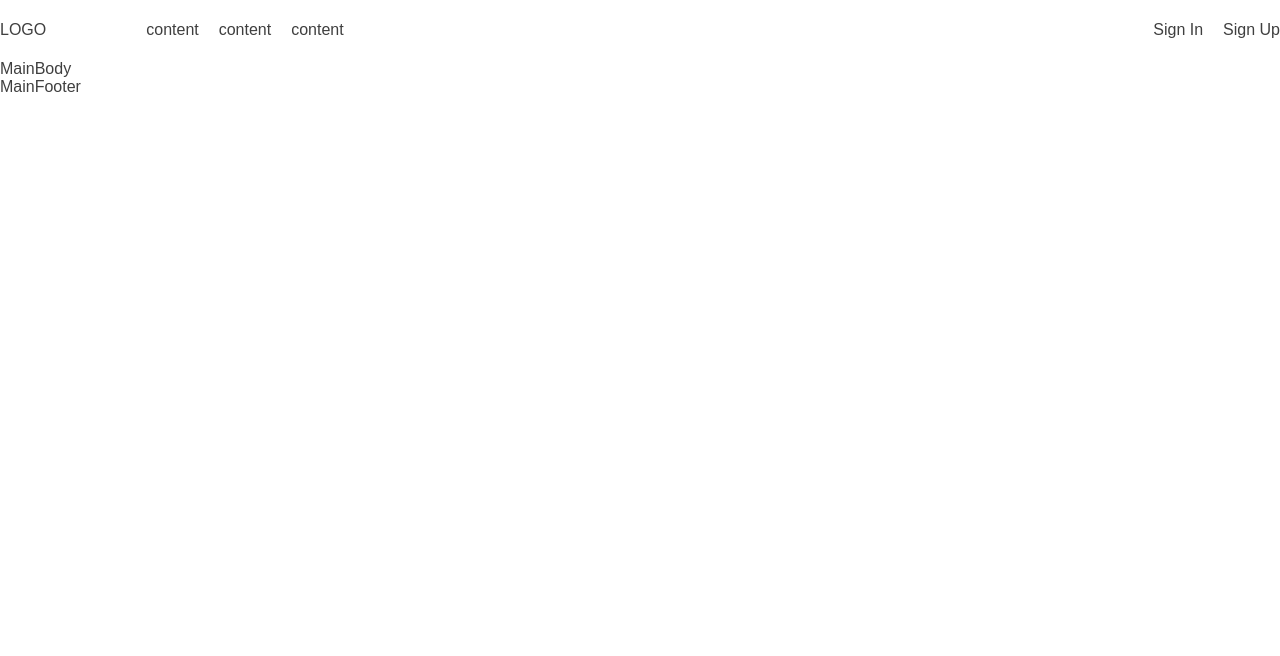
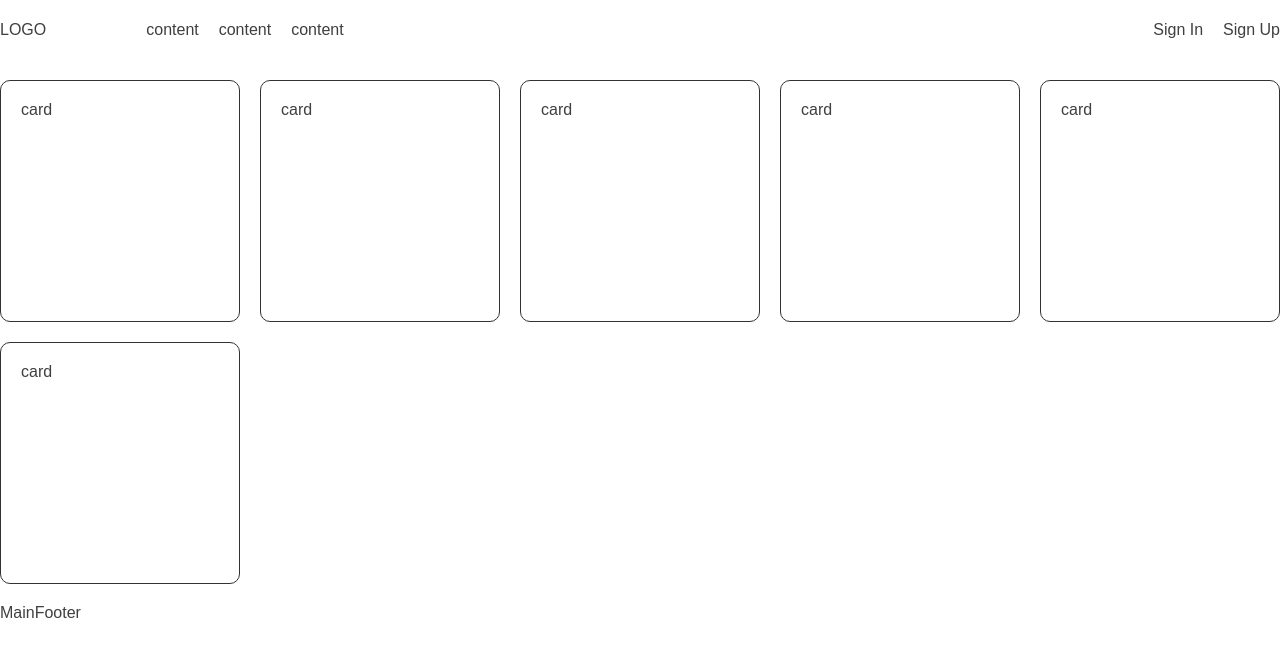
Before and after one commit to kiyoung92/board-client, a React (Create React App) app: page / in a window 1280 px wide. Shown: the top 656 px of the page. Built offline with nearby package versions, Linux system fonts and the light colour scheme; a web font is replaced by a local one.

Commit message:
feat: 로그인, 회원가입 화면 추가

```diff
--- a/src/App.jsx
+++ b/src/App.jsx
@@ -2,13 +2,18 @@
 import { Main } from './views/main';
 import { Login } from './views/login';
 // import { css } from '@emotion/react';
-import { Routes, Route } from 'react-router-dom';
+import { Routes, Route, useLocation } from 'react-router-dom';
+import { SignIn } from './views/sign-in';
+import { SignUp } from './views/sign-up';
 
 export const App = () => {
+  const location = useLocation();
   return (
-    <Routes>
-      <Route path="/" element={<Main />}></Route>
-      <Route path="/login" element={<Login />}></Route>
+    <Routes location={location}>
+      <Route path='/' element={<Main />}></Route>
+      <Route path='/login' element={<Login />}></Route>
+      <Route path='/signUp' element={<SignUp />}></Route>
+      <Route path='/signIn' element={<SignIn />}></Route>
     </Routes>
   );
 };
--- a/src/components/main/body.jsx
+++ b/src/components/main/body.jsx
@@ -1,7 +1,25 @@
+/** @jsxImportSource @emotion/react */
+import { css } from '@emotion/react';
+import { MainCard } from './card';
+
+const MainBodyStyle = {
+  wrap: css`
+    display: flex;
+    flex-wrap: wrap;
+    padding: 20px 0px;
+    gap: 20px;
+  `,
+};
+
 export const MainBody = () => {
   return (
-    <div>
-      <div>MainBody</div>
+    <div css={MainBodyStyle.wrap}>
+      <MainCard></MainCard>
+      <MainCard></MainCard>
+      <MainCard></MainCard>
+      <MainCard></MainCard>
+      <MainCard></MainCard>
+      <MainCard></MainCard>
     </div>
   );
 };
--- /dev/null
+++ b/src/components/main/card.jsx
@@ -0,0 +1,21 @@
+/** @jsxImportSource @emotion/react */
+import { css } from '@emotion/react';
+
+const MainCardStyle = {
+  wrap: css`
+    display: flex;
+    padding: 20px;
+    border: 1px solid #333;
+    border-radius: 10px;
+    height: 200px;
+    width: 198px;
+  `,
+};
+
+export const MainCard = () => {
+  return (
+    <div css={MainCardStyle.wrap}>
+      <div>card</div>
+    </div>
+  );
+};
--- a/src/components/main/header.jsx
+++ b/src/components/main/header.jsx
@@ -40,7 +40,7 @@ export const MainHeader = () => {
         <Link to='/signIn' css={MainHeaderStyle.authItem}>
           <p>Sign In</p>
         </Link>
-        <Link Link to='/signUp' css={MainHeaderStyle.authItem}>
+        <Link to='/signUp' css={MainHeaderStyle.authItem}>
           <p>Sign Up</p>
         </Link>
       </div>
--- /dev/null
+++ b/src/views/sign-in.jsx
@@ -0,0 +1,7 @@
+export const SignIn = () => {
+  return (
+    <div>
+      <div></div>
+    </div>
+  );
+};
--- /dev/null
+++ b/src/views/sign-up.jsx
@@ -0,0 +1,7 @@
+export const SignUp = () => {
+  return (
+    <div>
+      <div></div>
+    </div>
+  );
+};
```
